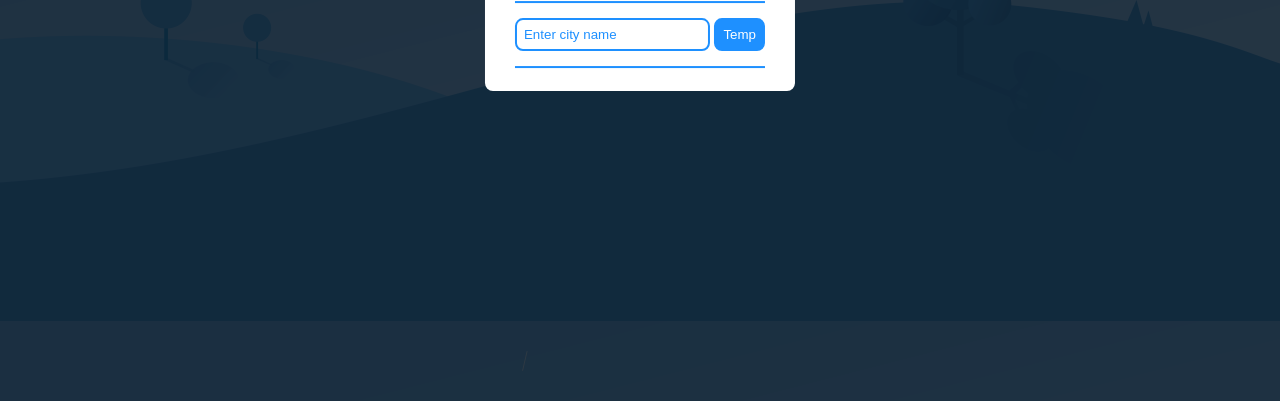
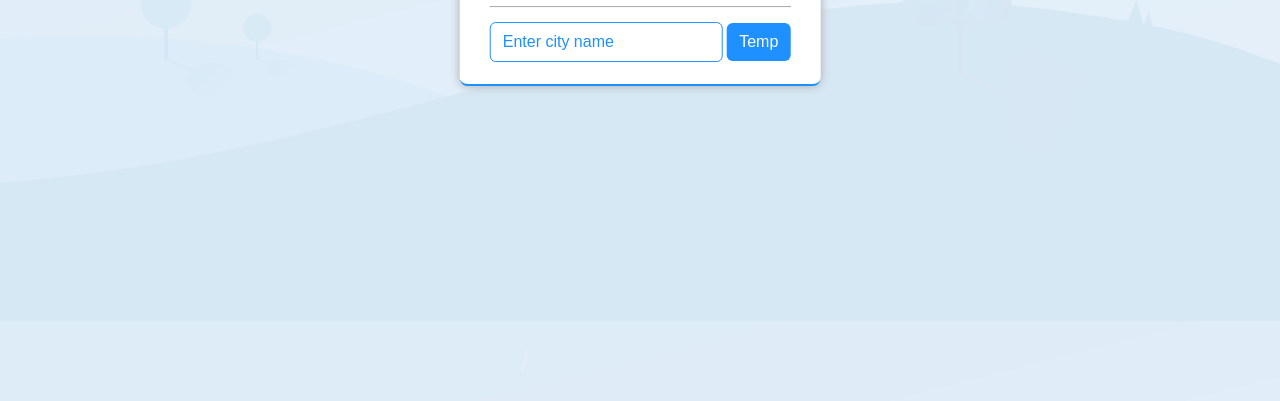
Before and after one commit to hazemessam/weather-app, a plain HTML site: page index.html in a window 1280 px wide. Shown: the part 399-800 px from the top of the page. Drawn offline with Linux system fonts and the light colour scheme.

Commit message:
change style

```diff
--- a/app.js
+++ b/app.js
@@ -3,6 +3,7 @@ const apiBase = 'api.openweathermap.org/data/2.5/weather?';
 const apiKey = '2f99093600097a9f026db4be38c89470';
 const cityInp = document.querySelector('#city');
 const getTempBtn = document.querySelector('#get-temp');
+const outputHolder = document.querySelector('.output-holder');
 const locationHolder = document.querySelector('#location-holder');
 const dateHolder = document.querySelector('#date-holder');
 const tempHolder = document.querySelector('#temp-holder');
@@ -10,7 +11,7 @@ const tempHolder = document.querySelector('#temp-holder');
 
 // Create a new date instance dynamically with JS
 let date = new Date();
-let currentDate = `${date.getDate()}/${date.getMonth()}/${date.getFullYear()}`;
+let currentDate = `${date.getDate()}/${date.getMonth() + 1}/${date.getFullYear()}`;
 
 const getTemp = async () => {
     let apiUrl = `https://${apiBase}q=${cityInp.value}&appid=${apiKey}`;
@@ -23,6 +24,11 @@ const getTemp = async () => {
 }
 
 const updateUI = (temp, location) => {
+    const hrElms = document.querySelectorAll('hr');
+    if(hrElms.length < 2) {
+        const hrElm = document.createElement('hr');
+        outputHolder.insertAdjacentElement("beforebegin", hrElm);
+    }
     locationHolder.innerHTML = `Location: <span>${location}</span>`;
     dateHolder.innerHTML = `Date: <span>${currentDate}</span>`;
     tempHolder.innerHTML = `Temperature: <span>${temp}°C</span>`;
--- a/index.html
+++ b/index.html
@@ -12,8 +12,7 @@
 		<hr>
 		<input type="text" id="city" placeholder="Enter city name">
 		<button id="get-temp" type = "submit"> Temp </button>
-		<hr>
-		<div class="data-holder">
+		<div class="output-holder">
 			<div class="holder" id = "location-holder"></div>
 			<div class="holder" id = "date-holder"></div>
 			<div class="holder" id = "temp-holder"></div>
--- a/style.css
+++ b/style.css
@@ -4,12 +4,13 @@
 
 ::placeholder {
     color: var(--main-color);
+    font-size: 12pt;
 }
 
 body {
     font-family: Arial, Helvetica, sans-serif;
     text-align: center;
-    background-image: url('./img/bg.png');
+    background-image: url('./img/bg.min.png');
     color: var(--main-color);
 }
 
@@ -19,7 +20,8 @@ body {
     position: absolute;
     top: 0;
     left: 0;
-    background-color: rgba(0, 0, 0, .7);
+    /* background-color: rgba(0, 0, 0, .7); */
+    background-color: rgba(255, 255, 255, .8);
 }
 
 #app {
@@ -29,37 +31,43 @@ body {
     transform: translate(-50%, -50%);
     background-color: #fff;
     border-radius: 8px;
-    /* width: 60%; */
     width: fit-content;
     padding: 10px 30px 15px;
     transition: 1s;
     z-index: 2;
+    border-bottom: 2px solid var(--main-color);
+    box-shadow: 0 0 10px #aaa;
 }
 
 hr {
-    border: 1px solid var(--main-color);
+    /* border: 1px solid var(--main-color); */
+    border: 1px solid #aaa;
+    border-top: none;
 }
 
 input{
     background-color: transparent;
     color: var(--main-color);
-    border: 2px solid var(--main-color);
-    border-radius: 8px;
-    padding: 7px;
+    border: 1px solid var(--main-color);
+    border-radius: 6px;
+    padding: 10px 12px;
     margin: 7px auto;
     outline: none;
+    font-size: 12pt;
 }
 
 button#get-temp {
     background-color: var(--main-color);
-    border: 2px solid var(--main-color);
+    border: 1px solid var(--main-color);
+    border: none;
     color: #fff;
-    border-radius: 8px;
-    padding: 7px;
+    border-radius: 6px;
+    padding: 10px 12px;
     margin: 7px auto;
     outline: none;
     cursor: pointer;
     transition: .4s;
+    font-size: 12pt;
 }
 
 button#get-temp:hover {
@@ -67,7 +75,7 @@ button#get-temp:hover {
     border-color: #1e90ffc9;
 }
 
-.data-holder {
+.output-holder {
     width: fit-content;
     margin: auto;
     text-align: left;
```
Also changed, not shown: img/bg.min.png (added).
